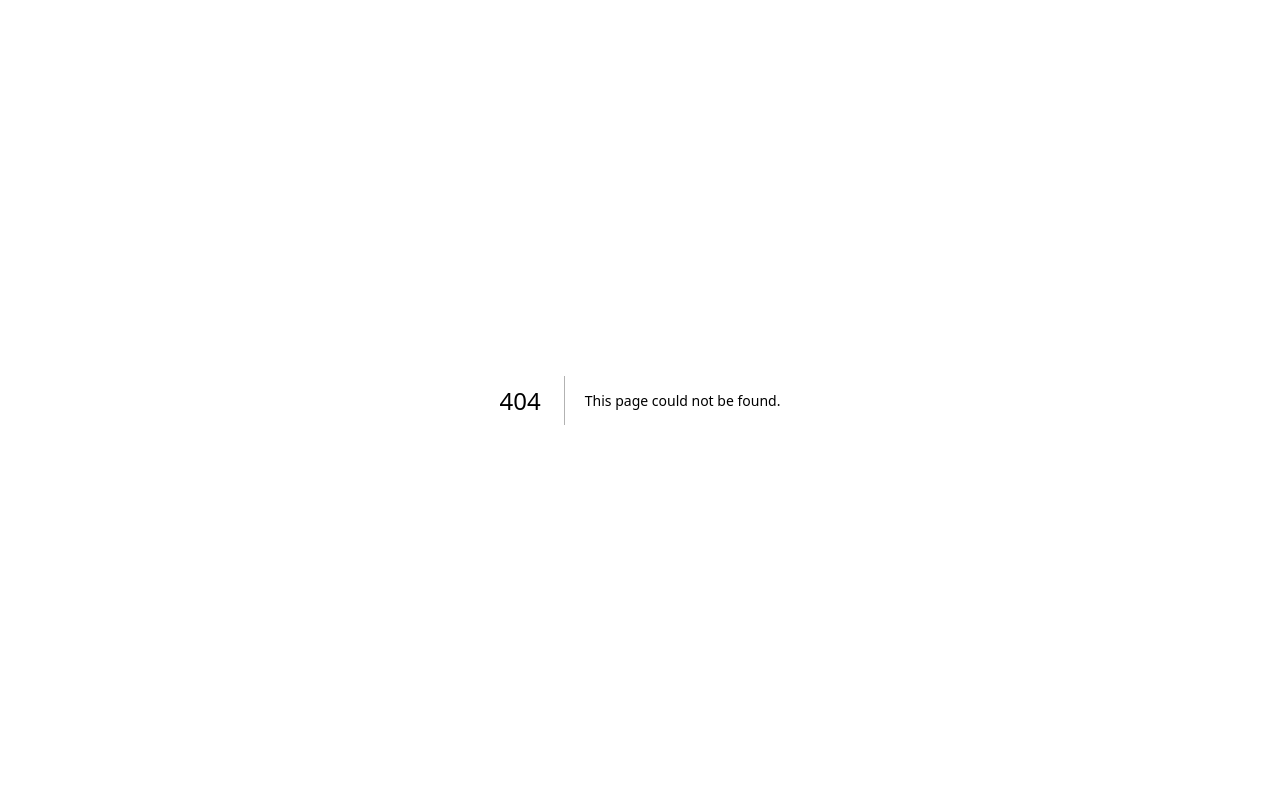
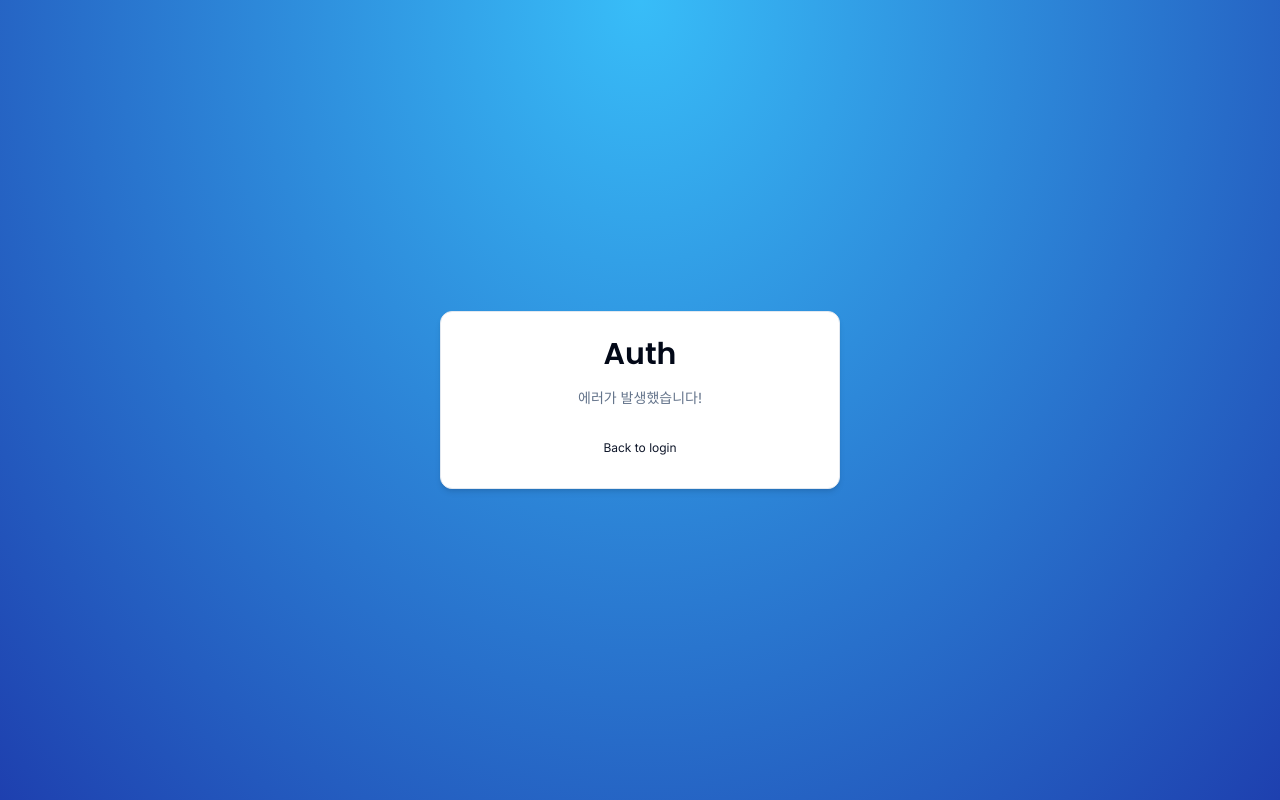
Before and after one commit to SeungYn/NextAuth, a Next.js app: page /auth/error in a window 1280 px wide. Before the commit this address had no page. Built offline with nearby package versions, Linux system fonts and the light colour scheme.

Commit message:
feat: ErrorCard 추가

```diff
--- /dev/null
+++ b/app/auth/error/page.tsx
@@ -0,0 +1,9 @@
+import ErrorCard from '@/components/auth/ErrorCard';
+
+export default function ErrorPage() {
+  return (
+    <div>
+      <ErrorCard />
+    </div>
+  );
+}
--- /dev/null
+++ b/components/auth/ErrorCard.tsx
@@ -0,0 +1,16 @@
+import { Card, CardFooter, CardHeader } from '../ui/card';
+import BackButton from './BackButton';
+import Header from './Header';
+
+export default function ErrorCard() {
+  return (
+    <Card className='w-[400px] shadow-md'>
+      <CardHeader>
+        <Header label='에러가 발생했습니다!' />
+      </CardHeader>
+      <CardFooter>
+        <BackButton label='Back to login' href='/auth/login' />
+      </CardFooter>
+    </Card>
+  );
+}
--- a/routes.ts
+++ b/routes.ts
@@ -4,7 +4,7 @@
  */
 export const publicRoutes = ['/'];
 
-export const authRoutes = ['/auth/login', '/auth/register'];
+export const authRoutes = ['/auth/login', '/auth/register', '/auth/error'];
 
 export const apiAuthPrefix = '/api/auth';
 
```
